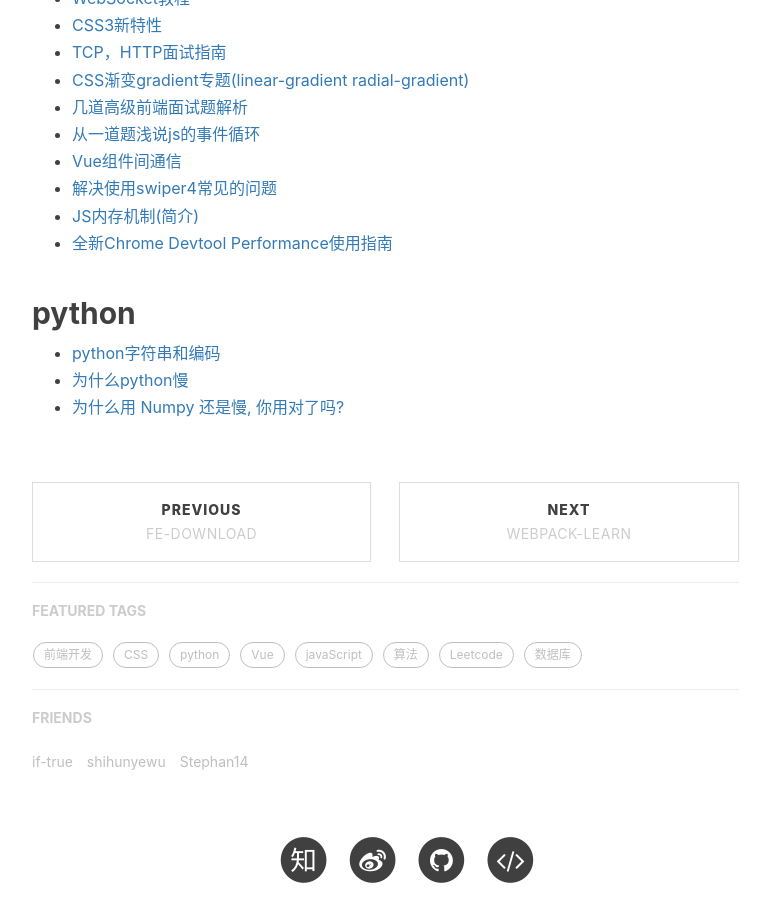
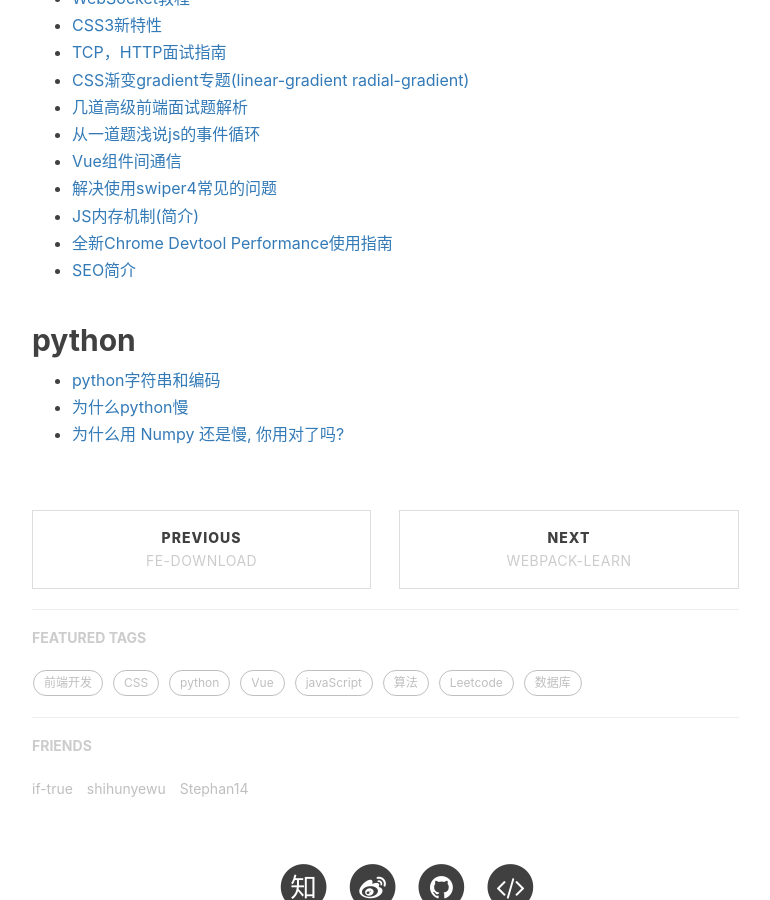
Before and after one commit to mickey0524/mickey0524.github.io, a Jekyll site: the page built from _posts/2017-10-20-superior-article.md, in a window 1280 px wide and 900 px high, scrolled down 1333 px. Shown: the whole window, without its empty margins (233-1003 px from the left). Built offline with Jekyll 4.4.1, drawn with Linux system fonts in a browser that asks for light colours; nearby versions of some CDN libraries; comment, search, counter and statistics services are not loaded.

Commit message:
feat(article): 增加seo简介的文章

```diff
--- a/_posts/2017-10-20-superior-article.md
+++ b/_posts/2017-10-20-superior-article.md
@@ -46,6 +46,7 @@ tags:
 * [解决使用swiper4常见的问题](http://www.debug8.com/html/t_4959.html)
 * [JS内存机制(简介)](https://juejin.im/post/5b10ba336fb9a01e66164346?utm_source=gold_browser_extension)
 * [全新Chrome Devtool Performance使用指南](https://zhuanlan.zhihu.com/p/29879682)
+* [SEO简介](https://juejin.im/post/5b163fab5188257d571f1d17?utm_source=gold_browser_extension)
 
 ## python
 
```
